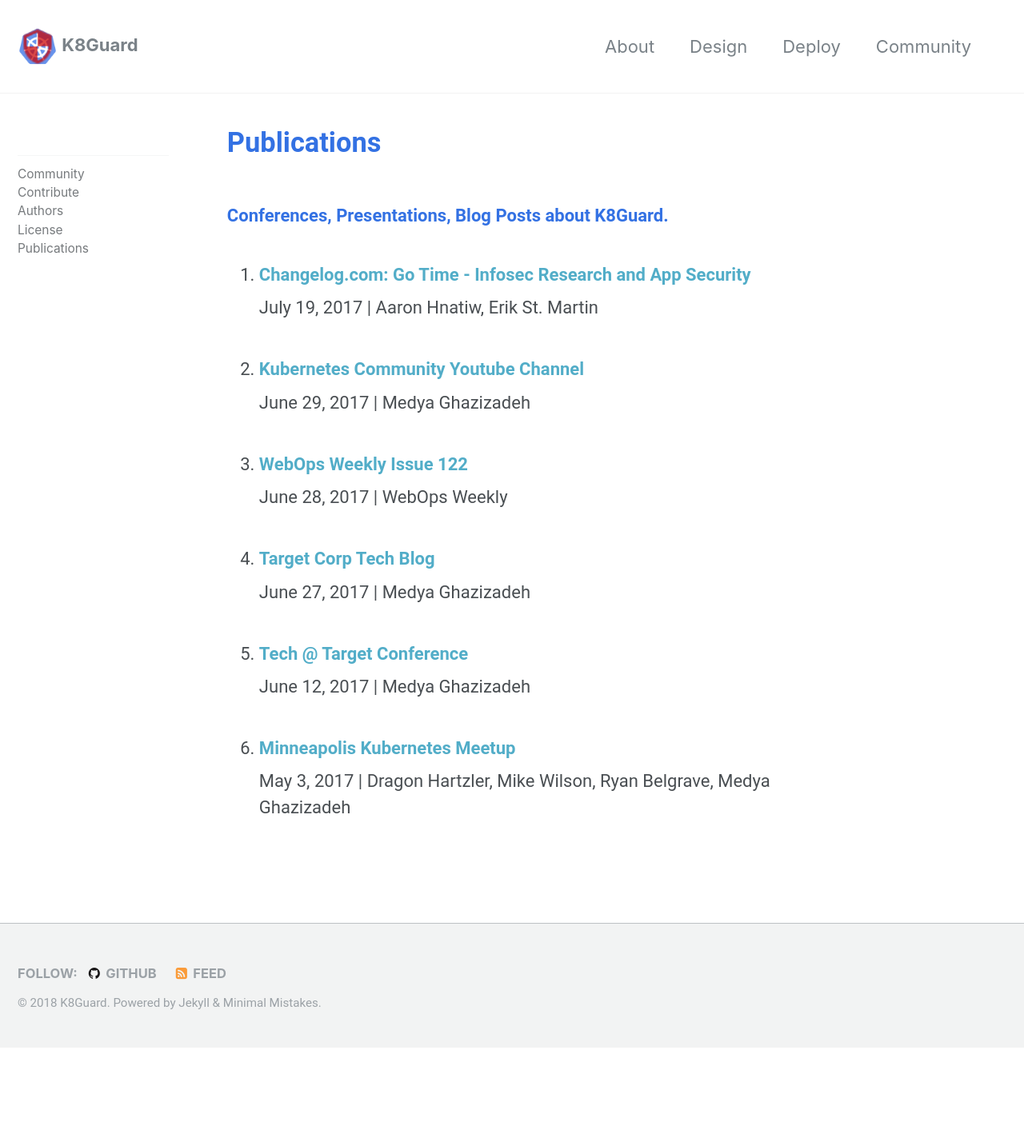
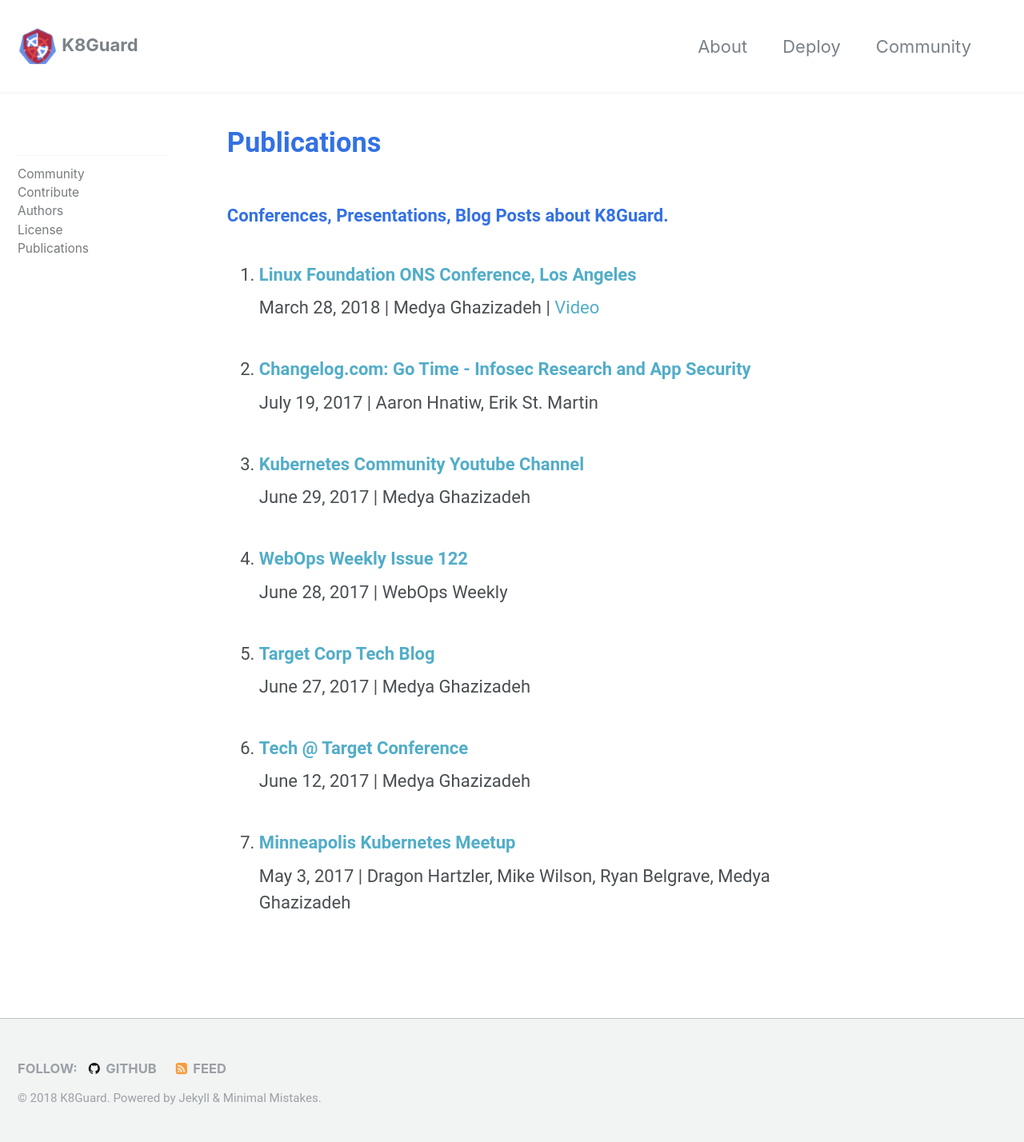
Before and after one commit to k8guard/k8guard.github.io, a Jekyll site: the page built from community/publications/index.md, in a window 1280 px wide. Shown: the whole page at 80% size. Built offline with Jekyll 4.4.1, drawn with Linux system fonts in a browser that asks for light colours; before the commit the page ends 1310 px from its top, so only the background shows below that.

Commit message:
adding latest publication and removing redundent menu

```diff
--- a/Gemfile
+++ b/Gemfile
@@ -1,4 +1,7 @@
 source "https://rubygems.org"
+
+gem "github-pages"
+
 
 gem "github-pages", group: :jekyll_plugins
 
--- a/_data/navigation.yml
+++ b/_data/navigation.yml
@@ -2,12 +2,10 @@
 main:
   - title: "About"
     url: /about/
-  - title: "Design"
-    url: /about/design/
   - title: "Deploy"
     url: /deploy/
   - title: "Community"
-    url: /community/
+    url: /community/publications/
 
 
 community:
--- a/community/publications/index.md
+++ b/community/publications/index.md
@@ -8,6 +8,8 @@ sidebar:
 
 ### Conferences, Presentations, Blog Posts about K8Guard.
 
+1. ### [Linux Foundation ONS Conference, Los Angeles](https://onsna18.sched.com/event/Dm4l/k8guard-an-auditing-system-for-kubernetes-medya-ghazizadeh-google)
+    March 28, 2018 | Medya Ghazizadeh | [Video](https://www.youtube.com/watch?v=FcNILuwmipA)
 1. ### [Changelog.com: Go Time - Infosec Research and App Security](https://changelog.com/gotime/51)
     July 19, 2017 | Aaron Hnatiw, Erik St. Martin
 1. ### [Kubernetes Community Youtube Channel](https://www.youtube.com/watch?v=9W6sGmjsW_c)
```
Also changed, not shown: 2 other files.
